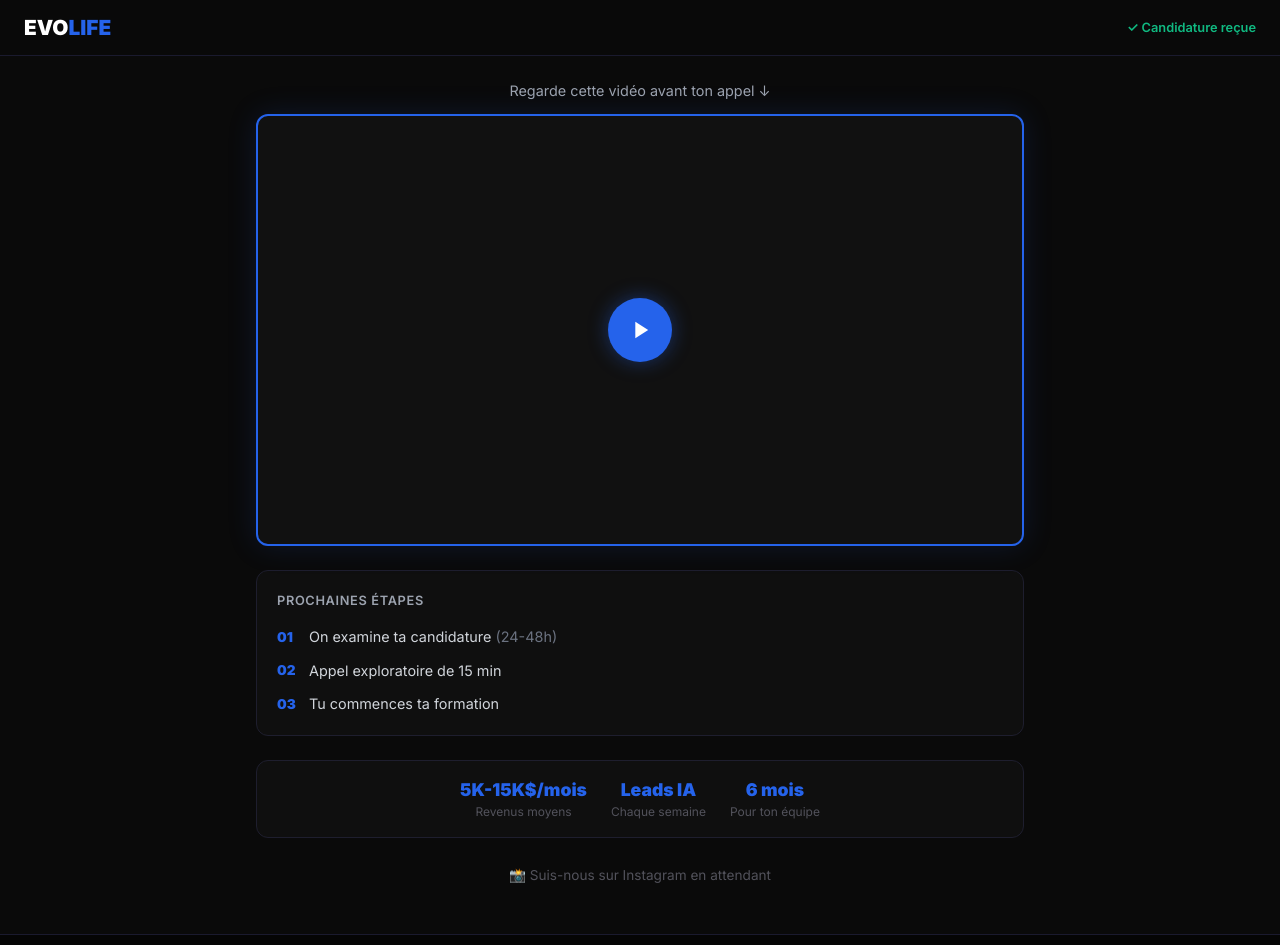
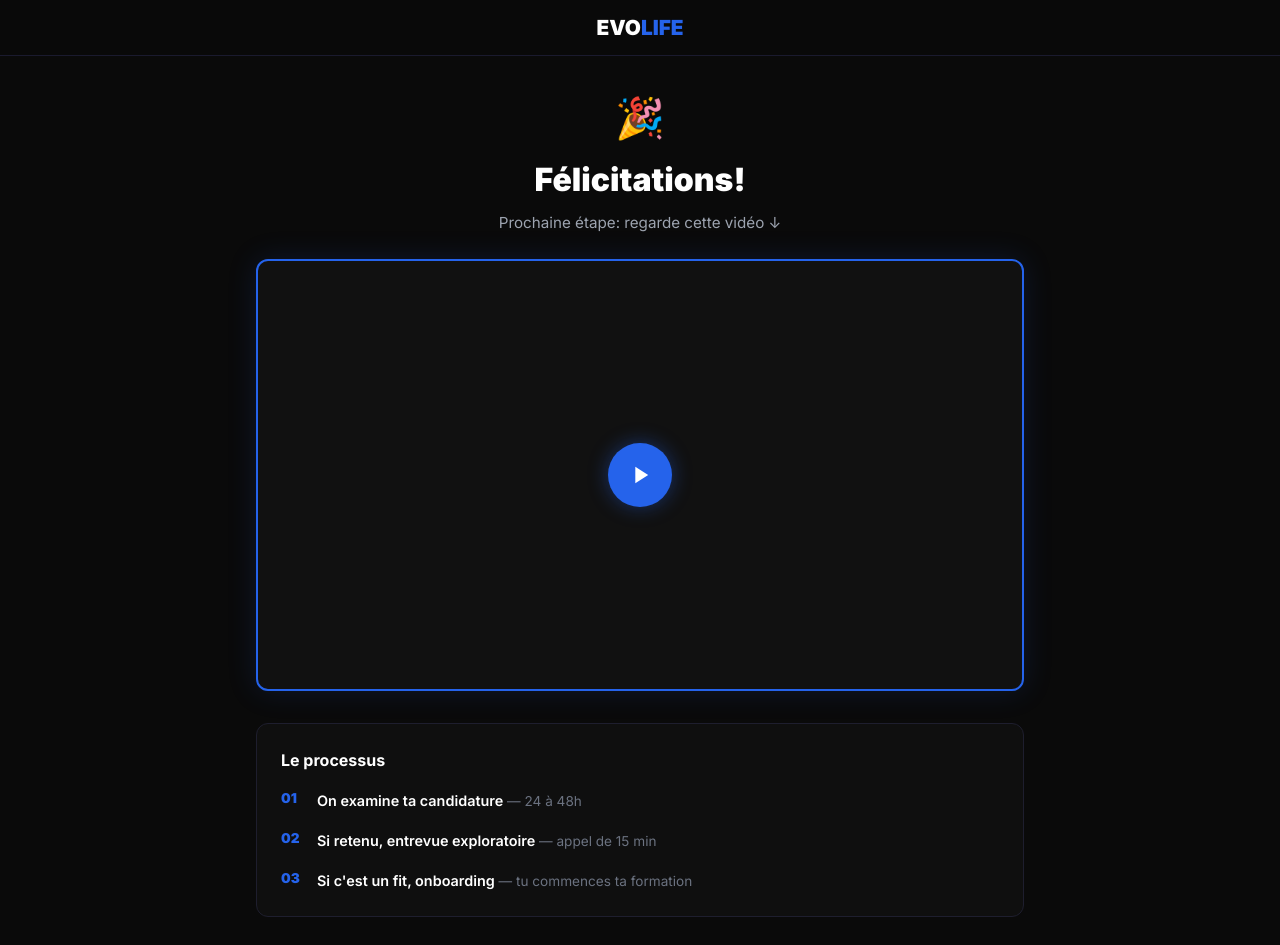
Before and after one commit to marcky5946/Evo-carri-re-, a Next.js app: page /merci in a window 1280 px wide. Shown: the top 945 px of the page. Built offline with nearby package versions, Linux system fonts and the light colour scheme.

Commit message:
fix: merci - felicitations + video + processus clean

```diff
--- a/app/merci/page.tsx
+++ b/app/merci/page.tsx
@@ -11,23 +11,29 @@ export default function Merci() {
         borderBottom: '1px solid #1a1a2e',
         padding: '0.75rem 1.5rem',
         display: 'flex',
-        justifyContent: 'space-between',
+        justifyContent: 'center',
         alignItems: 'center',
       }}>
         <span style={{ fontSize: '1.3rem', fontWeight: 900 }}>
           <span style={{ color: 'white' }}>EVO</span>
           <span style={{ color: '#2563eb' }}>LIFE</span>
         </span>
-        <span style={{ color: '#10b981', fontSize: '0.8rem', fontWeight: 600 }}>✓ Candidature reçue</span>
       </nav>
 
-      <div style={{ maxWidth: '800px', margin: '0 auto', padding: '1.5rem 1rem 3rem' }}>
+      <div style={{ maxWidth: '800px', margin: '0 auto', padding: '2rem 1rem 3rem' }}>
 
-        {/* VIDEO - FIRST THING */}
+        {/* FÉLICITATIONS */}
         <div style={{ textAlign: 'center', marginBottom: '1.5rem' }}>
-          <p style={{ color: '#9ca3af', fontSize: '0.9rem', marginBottom: '0.75rem' }}>
-            Regarde cette vidéo avant ton appel ↓
+          <div style={{ fontSize: '2.5rem', marginBottom: '0.5rem' }}>🎉</div>
+          <h1 style={{ fontSize: 'clamp(1.5rem,4vw,2rem)', fontWeight: 900, marginBottom: '0.5rem', color: 'white' }}>
+            Félicitations!
+          </h1>
+          <p style={{ color: '#9ca3af', fontSize: '0.95rem' }}>
+            Prochaine étape: regarde cette vidéo ↓
           </p>
+        </div>
+
+        {/* VIDEO */}
         <div style={{
           position: 'relative',
           width: '100%',
@@ -40,6 +46,7 @@ export default function Merci() {
           justifyContent: 'center',
           cursor: 'pointer',
           boxShadow: '0 0 30px rgba(37,99,235,0.15)',
+          marginBottom: '2rem',
         }}>
           <div style={{
             width: '64px',
@@ -56,58 +63,40 @@ export default function Merci() {
             </svg>
           </div>
         </div>
-        </div>
 
-        {/* PROCHAINES ETAPES - compact */}
+        {/* PROCESSUS */}
         <div style={{
           background: '#0f0f0f',
           border: '1px solid #1e1e2e',
           borderRadius: '12px',
-          padding: '1.25rem',
+          padding: '1.5rem',
           marginBottom: '1.5rem',
         }}>
-          <p style={{ color: '#9ca3af', fontSize: '0.8rem', fontWeight: 600, marginBottom: '1rem', textTransform: 'uppercase', letterSpacing: '0.05em' }}>
-            Prochaines étapes
+          <p style={{ color: 'white', fontSize: '1rem', fontWeight: 700, marginBottom: '1rem' }}>
+            Le processus
           </p>
-          <div style={{ display: 'flex', flexDirection: 'column', gap: '0.75rem' }}>
-            <div style={{ display: 'flex', alignItems: 'center', gap: '0.75rem' }}>
-              <span style={{ color: '#2563eb', fontWeight: 900, fontSize: '0.85rem', minWidth: '20px' }}>01</span>
-              <span style={{ color: '#d1d5db', fontSize: '0.9rem' }}>On examine ta candidature <span style={{ color: '#6b7280' }}>(24-48h)</span></span>
-            </div>
-            <div style={{ display: 'flex', alignItems: 'center', gap: '0.75rem' }}>
-              <span style={{ color: '#2563eb', fontWeight: 900, fontSize: '0.85rem', minWidth: '20px' }}>02</span>
-              <span style={{ color: '#d1d5db', fontSize: '0.9rem' }}>Appel exploratoire de 15 min</span>
-            </div>
-            <div style={{ display: 'flex', alignItems: 'center', gap: '0.75rem' }}>
-              <span style={{ color: '#2563eb', fontWeight: 900, fontSize: '0.85rem', minWidth: '20px' }}>03</span>
-              <span style={{ color: '#d1d5db', fontSize: '0.9rem' }}>Tu commences ta formation</span>
+          <div style={{ display: 'flex', flexDirection: 'column', gap: '1rem' }}>
+            <div style={{ display: 'flex', alignItems: 'flex-start', gap: '0.75rem' }}>
+              <span style={{ color: '#2563eb', fontWeight: 900, fontSize: '0.85rem', minWidth: '24px' }}>01</span>
+              <div>
+                <span style={{ color: 'white', fontWeight: 600, fontSize: '0.9rem' }}>On examine ta candidature</span>
+                <span style={{ color: '#6b7280', fontSize: '0.85rem' }}> — 24 à 48h</span>
               </div>
             </div>
+            <div style={{ display: 'flex', alignItems: 'flex-start', gap: '0.75rem' }}>
+              <span style={{ color: '#2563eb', fontWeight: 900, fontSize: '0.85rem', minWidth: '24px' }}>02</span>
+              <div>
+                <span style={{ color: 'white', fontWeight: 600, fontSize: '0.9rem' }}>Si retenu, entrevue exploratoire</span>
+                <span style={{ color: '#6b7280', fontSize: '0.85rem' }}> — appel de 15 min</span>
               </div>
-
-        {/* STATS - one line */}
-        <div style={{
-          display: 'flex',
-          justifyContent: 'center',
-          gap: '1.5rem',
-          flexWrap: 'wrap',
-          marginBottom: '1.5rem',
-          padding: '1rem',
-          background: '#0f0f0f',
-          border: '1px solid #1e1e2e',
-          borderRadius: '12px',
-        }}>
-          <div style={{ textAlign: 'center' }}>
-            <div style={{ color: '#2563eb', fontWeight: 900, fontSize: '1.1rem' }}>5K-15K$/mois</div>
-            <div style={{ color: '#52525b', fontSize: '0.75rem' }}>Revenus moyens</div>
             </div>
-          <div style={{ textAlign: 'center' }}>
-            <div style={{ color: '#2563eb', fontWeight: 900, fontSize: '1.1rem' }}>Leads IA</div>
-            <div style={{ color: '#52525b', fontSize: '0.75rem' }}>Chaque semaine</div>
+            <div style={{ display: 'flex', alignItems: 'flex-start', gap: '0.75rem' }}>
+              <span style={{ color: '#2563eb', fontWeight: 900, fontSize: '0.85rem', minWidth: '24px' }}>03</span>
+              <div>
+                <span style={{ color: 'white', fontWeight: 600, fontSize: '0.9rem' }}>Si c&apos;est un fit, onboarding</span>
+                <span style={{ color: '#6b7280', fontSize: '0.85rem' }}> — tu commences ta formation</span>
               </div>
-          <div style={{ textAlign: 'center' }}>
-            <div style={{ color: '#2563eb', fontWeight: 900, fontSize: '1.1rem' }}>6 mois</div>
-            <div style={{ color: '#52525b', fontSize: '0.75rem' }}>Pour ton équipe</div>
+            </div>
           </div>
         </div>
 
```
Lines whose indentation alone changed are shown as unchanged.
